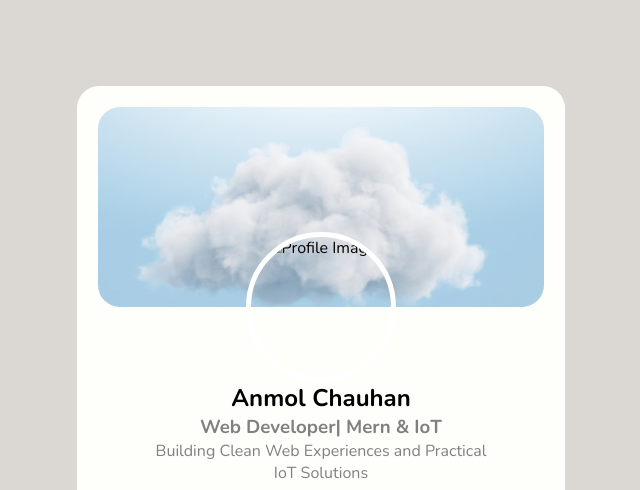
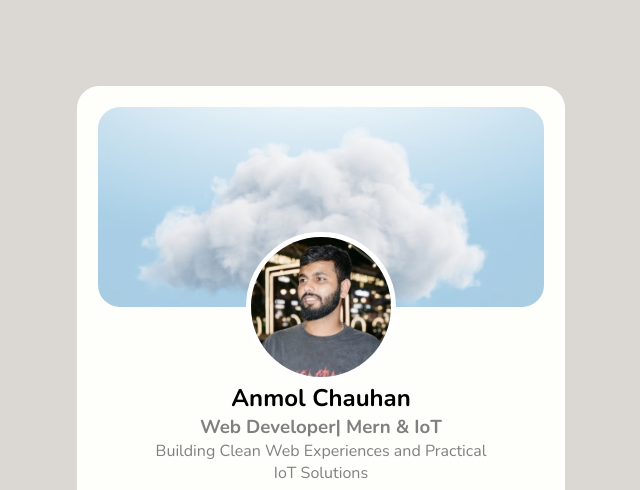
Before and after one commit to anmolchauhan82190-beep/Profile-Card, a plain HTML site: page index.html in a window 1280 px wide. Shown: the top 490 px of the page, without its empty margins (319-959 px from the left). Drawn offline with Linux system fonts and the light colour scheme.

Commit message:
Fix profile image path and HTML entities
Updated profile image path and fixed HTML entities.

```diff
--- a/index.html
+++ b/index.html
@@ -13,7 +13,7 @@
             <div class="Cover-Banner">
             </div>
             <div class="Profile-Image">
-                <img src="images/profile.JPG" alt="Profile Image">
+                <img src="./profile.JPG" alt="Profile Image">
             </div>
             <div class="Profile-Details">
                 <h1>Anmol Chauhan</h1>
```
